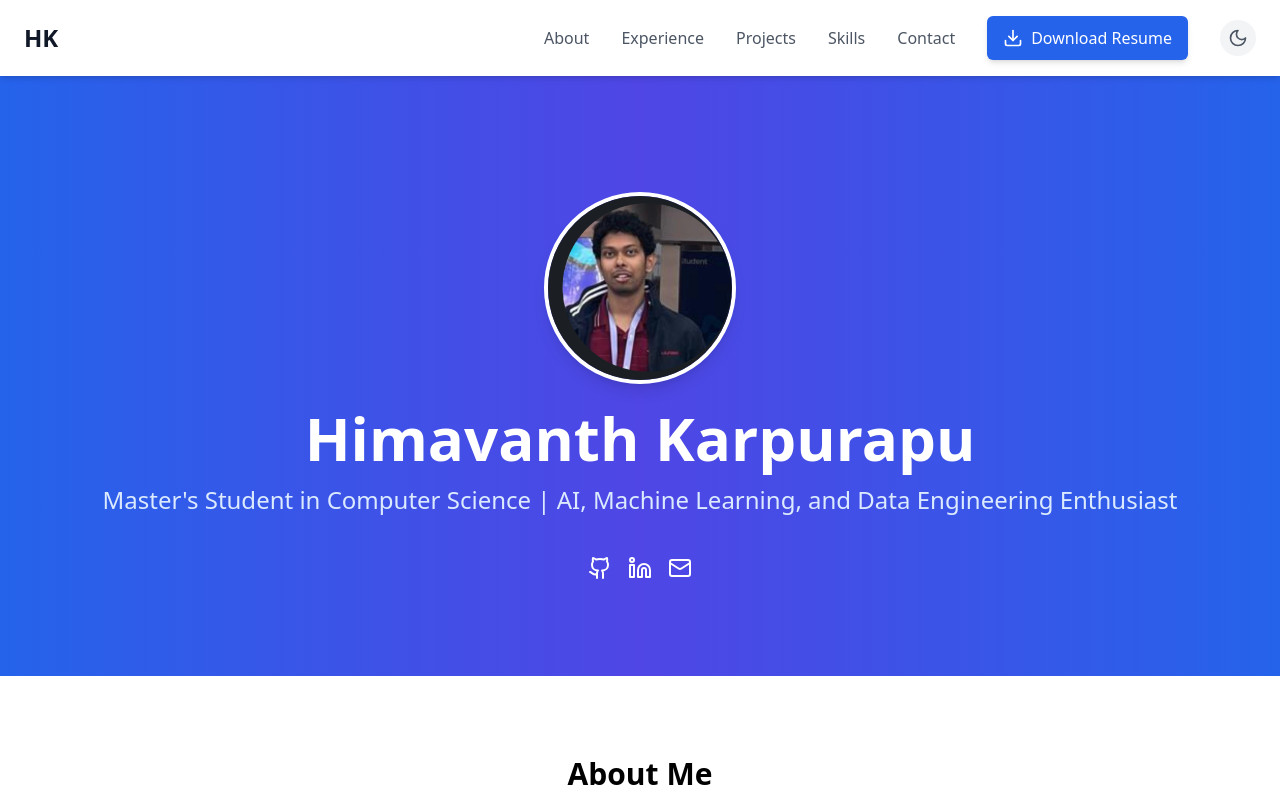
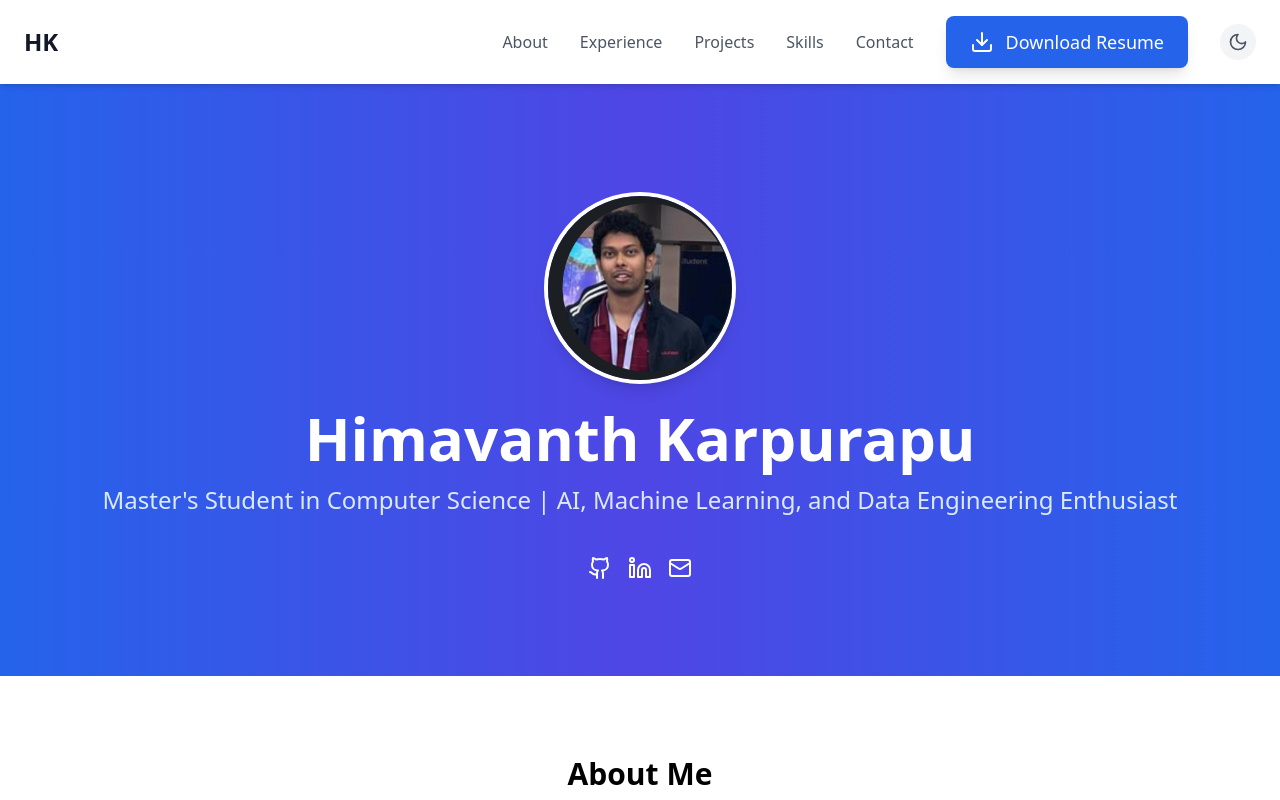
Before and after one commit to himavanthkar/project-portfolio-hima, a React (Vite) app: page / in a window 1280 px wide. Shown: the top 800 px of the page. Built offline with nearby package versions, Linux system fonts and the light colour scheme; what @react-pdf/renderer would draw is missing.

Commit message:
Further improve download button visibility on mobile

```diff
--- a/src/App.tsx
+++ b/src/App.tsx
@@ -183,14 +183,14 @@ function App() {
             </div>
           </div>
           {/* Mobile menu */}
-          <div className={`${isMenuOpen ? 'block' : 'hidden'} md:hidden mt-4 pb-2`}>
+          <div className={`${isMenuOpen ? 'block' : 'hidden'} md:hidden mt-4 pb-4`}>
             <div className="flex flex-col space-y-4">
               <a href="#about" className={`${isDark ? 'text-gray-300' : 'text-gray-600'} hover:text-blue-600`}>About</a>
               <a href="#experience" className={`${isDark ? 'text-gray-300' : 'text-gray-600'} hover:text-blue-600`}>Experience</a>
               <a href="#projects" className={`${isDark ? 'text-gray-300' : 'text-gray-600'} hover:text-blue-600`}>Projects</a>
               <a href="#skills" className={`${isDark ? 'text-gray-300' : 'text-gray-600'} hover:text-blue-600`}>Skills</a>
               <a href="#contact" className={`${isDark ? 'text-gray-300' : 'text-gray-600'} hover:text-blue-600`}>Contact</a>
-              <div className="py-3">
+              <div className="py-4 border-t border-b border-gray-200 dark:border-gray-700 my-2">
                 <ResumeDownload />
               </div>
               <button
--- a/src/components/Resume.tsx
+++ b/src/components/Resume.tsx
@@ -95,9 +95,9 @@ export const ResumeDownload: React.FC = () => {
   return (
     <button
       onClick={handleDownload}
-      className="flex items-center px-4 py-2.5 bg-blue-600 text-white rounded-md hover:bg-blue-700 transition-colors shadow-md w-full md:w-auto text-base"
+      className="flex items-center justify-center px-6 py-3 bg-blue-600 text-white rounded-lg hover:bg-blue-700 transition-colors shadow-lg w-full md:w-auto text-lg font-medium"
     >
-      <Download className="w-5 h-5 mr-2" />
+      <Download className="w-6 h-6 mr-3" />
       Download Resume
     </button>
   );
```
